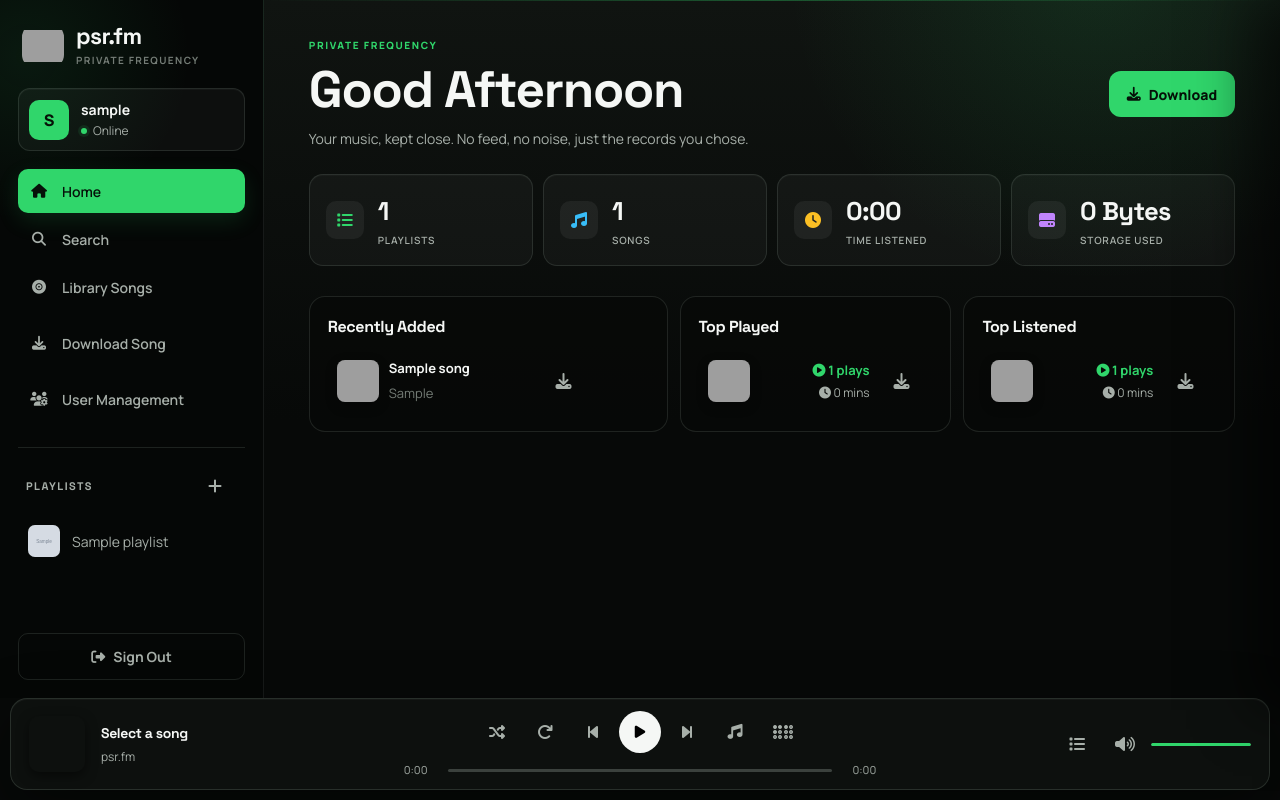
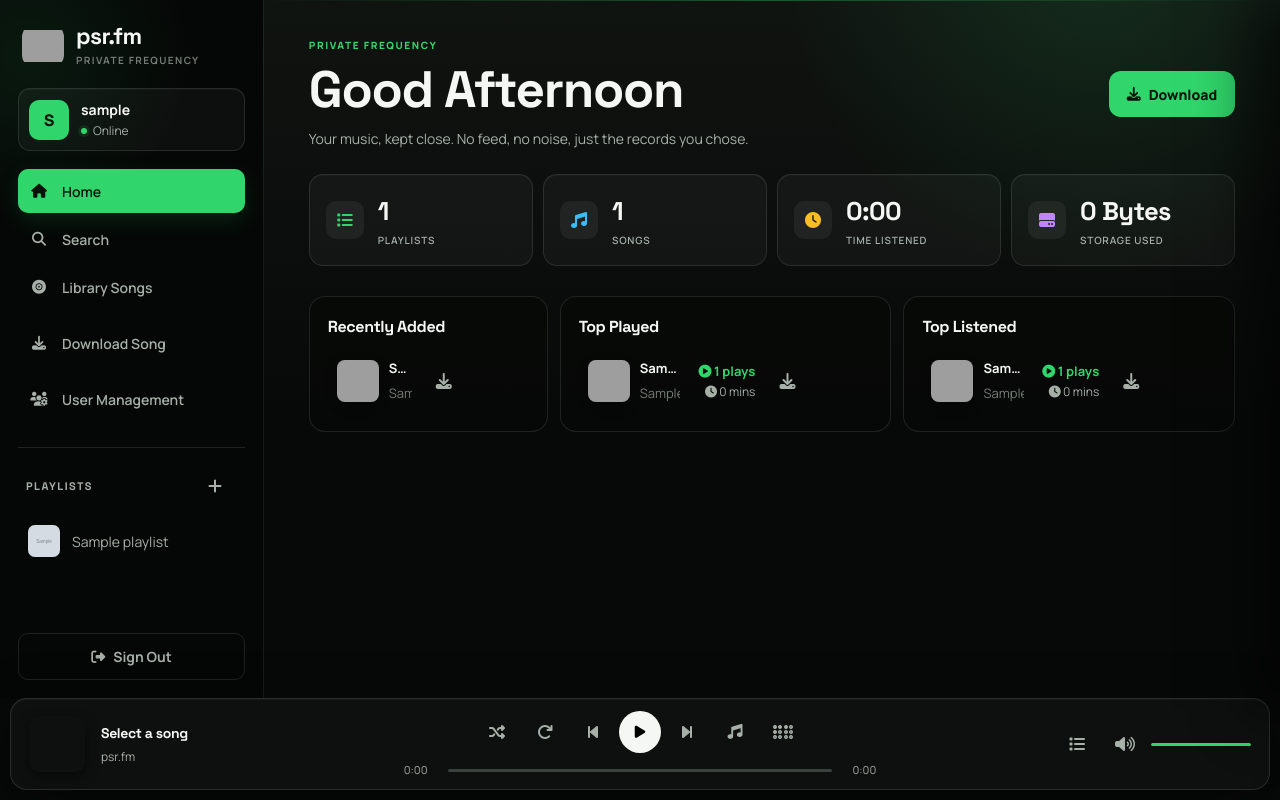
Before and after one commit to Psr354/psr.fm, a Flask app: page / in a window 1280 px wide. Run offline with Flask 3, Linux system fonts and the light colour scheme; a user stored in the database is signed in; tables that the repository leaves empty hold one stand-in row (values such as "Sample post"); grey boxes marked "Sample" are stand-in pictures; data that the repository does not hold is empty; some libraries are stand-ins or nearby versions; grey boxes are pictures that could not be loaded.

Commit message:
adjust layout on dashboard

```diff
--- a/static/style.css
+++ b/static/style.css
@@ -773,7 +773,7 @@ h1, h2, h3, h4, .section-title, .track-title {
 .stat-card p { font-size: 10px; letter-spacing: .08em; }
 .stat-icon { width: 38px; height: 38px; border-radius: 10px; background: rgba(255,255,255,.055); }
 
-.dashboard-columns { display: grid; grid-template-columns: minmax(0, 1.32fr) minmax(0, 1fr) minmax(0, 1fr); gap: 12px; align-items: start; }
+.dashboard-columns { display: grid; grid-template-columns: minmax(0, 0.9fr) minmax(0, 1.25fr) minmax(0, 1.25fr); gap: 12px; align-items: start; }
 .dashboard-columns .content-section { min-width: 0; margin-top: 0; padding: 18px; border: 1px solid var(--border-subtle); border-radius: 16px; background: rgba(7,9,8,.62); }
 .dashboard-columns .section-heading { margin-bottom: 10px; }
 .dashboard-columns .section-title { font-size: 16px; }
@@ -785,12 +785,17 @@ h1, h2, h3, h4, .section-title, .track-title {
 .dashboard-columns .song-duration { display: none; }
 .dashboard-columns .song-stats {
     display: flex;
-    min-width: 92px;
+    flex-direction: column;
+    align-items: flex-end;
+    justify-content: center;
+    flex-shrink: 0;
+    min-width: auto;
     margin-left: 8px;
 }
 .dashboard-columns .song-stat-primary,
 .dashboard-columns .song-stat-secondary {
     white-space: nowrap;
+    line-height: 1.4;
 }
 .dashboard-columns .delete-song { opacity: 0; }
 .dashboard-columns .song-item:hover .delete-song, .dashboard-columns .song-item:focus-within .delete-song { opacity: 1; }
```
